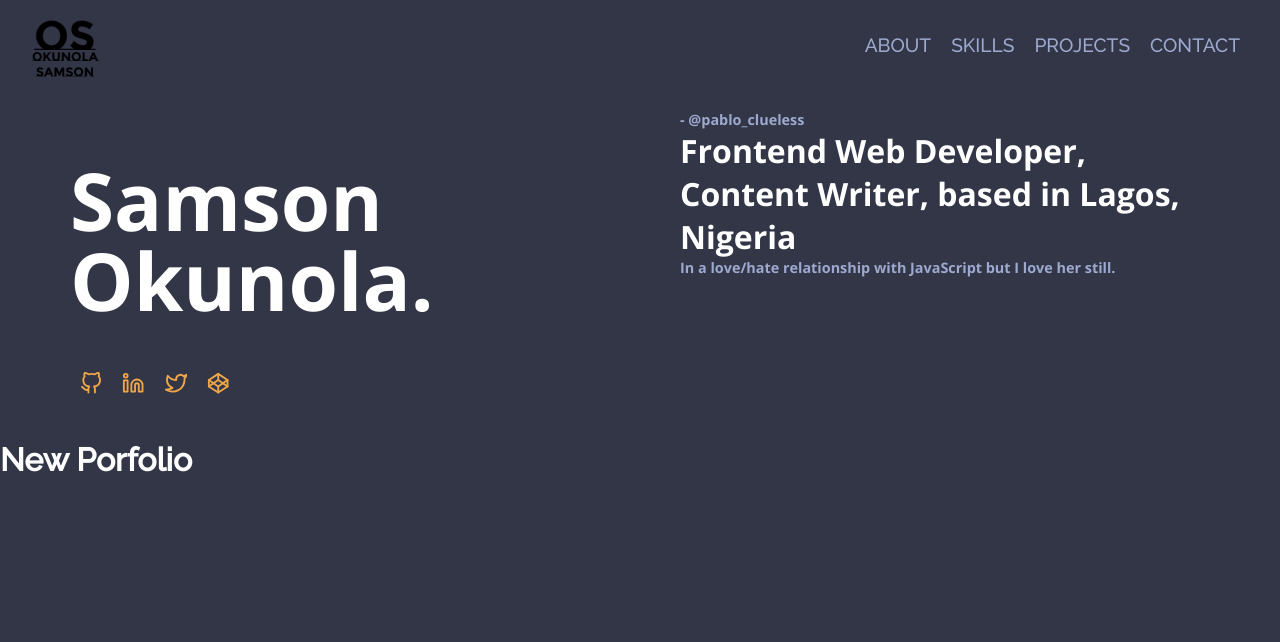
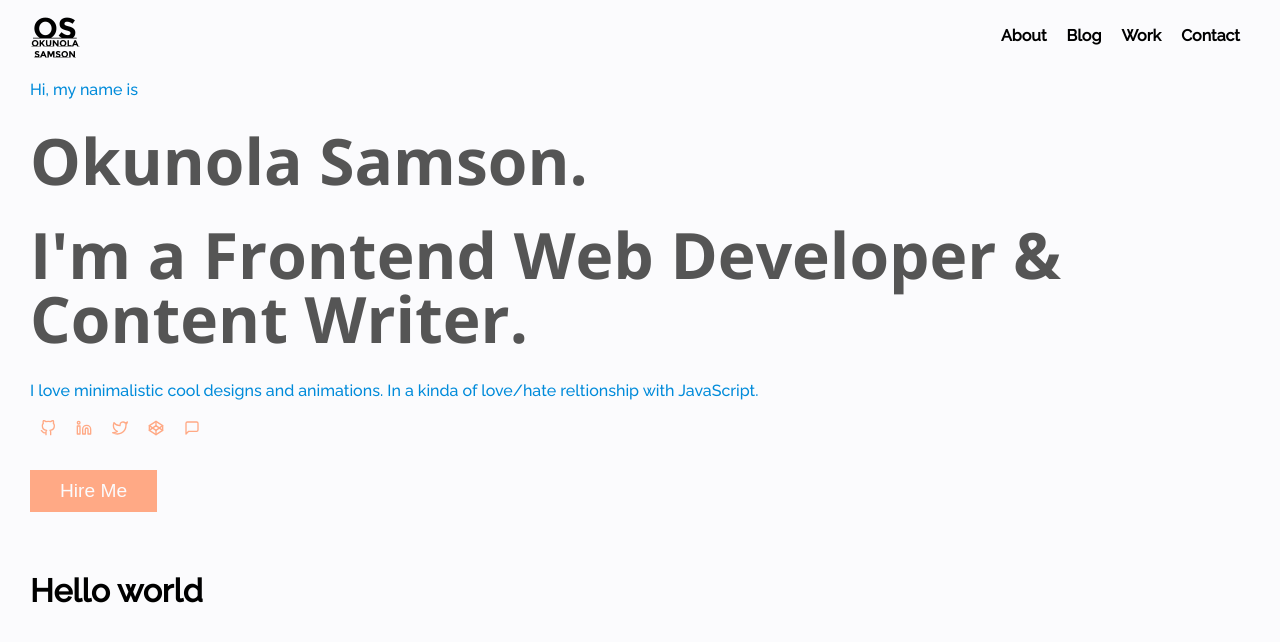
Before and after one commit to pablo-clueless/Portfolio, a Next.js app in the folder portfolio/: page / in a window 1280 px wide. Shown: the top 642 px of the page. Built offline with nearby package versions, Linux system fonts and the light colour scheme; a web font is replaced by a local one.

Commit message:
new header

```diff
--- a/portfolio/comps/Header.js
+++ b/portfolio/comps/Header.js
@@ -1,71 +1,68 @@
 import Link from 'next/link'
-import styles from '../styles/Header.module.css'
-import { FiGithub, FiLinkedin, FiTwitter, FiCodepen } from 'react-icons/fi'
+import styles from '../styles/Home.module.css'
+import { FiGithub, FiTwitter, FiLinkedin, FiCodepen, FiMessageSquare } from 'react-icons/fi'
 
 const Header = () => {
     return (
         <header className={styles.header}>
            <nav>
-                <img src='/images/branding.png' alt='brand logo' />
+            <img src='/images/branding.png' alt='logo' />
                 <ul>
                     <li>
-                        <Link href='#about'>
-                        <a>ABOUT</a>
+                        <Link href='#'>
+                            <a>About</a>
                         </Link>
                     </li>
                     <li>
-                        <Link href='#skills'>
-                        <a>SKILLS</a>
+                        <Link href='#'>
+                            <a>Blog</a>
                         </Link>
                     </li>
                     <li>
-                        <Link href='#projects'>
-                        <a>PROJECTS</a>
+                        <Link href='#'>
+                            <a>Work</a>
                         </Link>
                     </li>
                     <li>
-                        <Link href='#contact'>
-                        <a>CONTACT</a>
+                        <Link href='#'>
+                            <a>Contact</a>
                         </Link>
                     </li>
                 </ul>
-
            </nav>
            <div className={styles.hero}>
-                <div className={styles.bio}>
-                    <h1>
-                        Samson
-                        <br />
-                        Okunola.
-                    </h1>
-                    <span>
-                        <Link href='https://github.com/pablo-clueless'>
-                            <a>
-                                <FiGithub />
-                            </a>
+               <p>Hi, my name is</p>
+               <h1>Okunola Samson.</h1>
+               <h2>I'm a Frontend Web Developer &amp; Content Writer.</h2>
+               <p>I love minimalistic cool designs and animations. In a kinda of love/hate reltionship with JavaScript. </p>
+               <ul>
+                   <li>
+                       <Link href='https://github.com/pablo-clueless' passHref>
+                           <a target='_blank' re='noopener noreferrer'><FiGithub /></a>
                        </Link>
-                        <Link href='https://www.linkedin.com/in/samson-okunola-76842a169/'>
-                            <a>
-                                <FiLinkedin />
-                            </a>
+                   </li>
+                   <li>
+                       <Link href='https://www.linkedin.com/in/samson-olawale-okunola-76842a169/' passHref>
+                           <a target='_blank' re='noopener noreferrer'><FiLinkedin /></a>
                        </Link>
-                        <Link href='https://twitter.com/pablo_clueless'>
-                            <a>
-                                <FiTwitter />
-                            </a>
+                   </li>
+                   <li>
+                       <Link href='https://twitter.com/pablo_clueless' passHref>
+                           <a target='_blank' re='noopener noreferrer'><FiTwitter /></a>
                        </Link>
-                        <Link href='https://codepen.io/pablo-clueless'>
-                            <a>
-                                <FiCodepen />
-                            </a>
+                   </li>
+                   <li>
+                       <Link href='https://codepen.io/pablo-clueless' passHref>
+                           <a target='_blank' re='noopener noreferrer'><FiCodepen /></a>
                        </Link>
-                    </span>
-                </div>
-                <div className={styles.info}>
-                    <p>- @pablo_clueless</p>
-                    <h1>Frontend Web Developer, Content Writer, based in Lagos, Nigeria</h1>
-                    <p> In a love/hate relationship with JavaScript but I love her still. </p>
-                </div>
+                   </li>
+                   <li>
+                       <Link href='https://pablos-blog.vercel.app' passHref>
+                           <a target='_blank' re='noopener noreferrer'><FiMessageSquare /></a>
+                       </Link>
+                   </li>
+               </ul>
+               <button> Hire Me </button>
            </div>
         </header>
     )
--- a/portfolio/pages/_app.js
+++ b/portfolio/pages/_app.js
@@ -1,4 +1,3 @@
-import Header from '../comps/Header'
 import '../styles/globals.css'
 
 function MyApp({ Component, pageProps }) {
--- a/portfolio/pages/index.js
+++ b/portfolio/pages/index.js
@@ -1,12 +1,16 @@
 import Head from 'next/head'
 import Header from '../comps/Header'
-
 
 export default function Home() {
   return (
     <>
+    <Head>
+      <title>Samson Okunola</title>
+    </Head>
     <Header />
-    <h1>New Porfolio</h1>
+    <main>
+      <h1>Hello world</h1>
+    </main>
     </>
   )
 }
--- a/portfolio/styles/Header.module.css
+++ /dev/null
@@ -1,83 +0,0 @@
-.header {
-  /* background: url('../public/images/pablo.png') no-repeat center; */
-  padding: 10px 30px;
-}
-
-.header nav {
-  display: flex;
-  align-items: center;
-  justify-content: space-between;
-}
-
-.header nav img {
-  width: 70px;
-}
-
-.header ul {
-  display: flex;
-  align-items: center;
-  list-style: none;
-}
-
-.header ul li a {
-  color: var(--ash);
-  font-size: 1.2rem;
-  font-weight: 500;
-  text-decoration: none;
-  margin: 0 10px;
-  transition: var(--time-func);
-}
-
-.header ul li a:hover {
-  color: var(--light);
-}
-
-.hero {
-  display: flex;
-  font-family: var(--sans);
-}
-
-.hero .bio, .hero .info{
-  width: 50%;
-  padding: 30px 40px;
-}
-
-.hero .bio h1 {
-  font-size: 5rem;
-  line-height: 1;
-  margin: 50px 0;
-}
-
-.hero .bio a {
-  color: var(--pry);
-  font-size: 1.4rem;
-  margin: 0 10px;
-  transition: var(--time-func);
-}
-
-.hero .bio a:hover {
-  color: var(--light);
-}
-
-.hero .info p {
-  color: var(--ash);
-  font-size: 0.9rem;
-}
-
-@media screen and (max-width: 900px) {
-  .header {
-    padding: 10px;
-  }
-
-  .header ul {
-    display: none;
-  }
-
-  .hero {
-    flex-direction: column;
-  }
-
-  .hero .bio, .hero .info {
-    width: 100%;
-  }
-}
--- /dev/null
+++ b/portfolio/styles/Home.module.css
@@ -0,0 +1,87 @@
+.header {
+    padding: 10px 30px;
+}
+
+.header nav {
+    display: flex;
+    align-items: center;
+    justify-content: space-between;
+}
+
+.header nav img {
+    width: 50px;
+}
+
+.header nav ul, .hero ul {
+    display: flex;
+    align-items: center;
+    list-style: none;
+}
+
+.header nav ul li a, .hero ul li a {
+    margin: 0 10px;
+    text-decoration: none;
+    font-weight: bold;
+    color: var(--dark);
+    transition: var(--time-func);
+}
+
+.header nav ul li a:hover {
+    color: var(--pry);
+    border-bottom: 1px solid var(--pry);
+}
+
+.hero {
+    margin: 20px 0;
+}
+
+.hero p {
+    color: var(--alt);
+    margin: 20px 0;
+}
+
+.hero h1, .hero h2 {
+    color: var(--mid);
+    font-family: var(--sans);
+    font-size: 4rem;
+    line-height: 1;
+    margin: 30px 0;
+}
+
+.hero h1:hover, .hero h2:hover {
+    animation: jelly 0.5s;
+}
+
+.hero ul li a {
+    color: var(--sec);
+}
+
+.hero ul li a:hover {
+    color: var(--mid);
+}
+
+.hero button {
+    background: var(--sec);
+    color: var(--light);
+    font-size: 1.2rem;
+    padding: 10px 30px;
+    margin: 30px 0;
+    border: none;
+    outline: none;
+    cursor: pointer;
+}
+
+.hero button:hover {
+    box-shadow: 0 0 0 10px transparent;
+    animation: pulse 1.5s;
+}
+
+@keyframes pulse {
+    from {box-shadow: 0 0 0 0 var(--sec);}
+}
+
+@media screen and (max-width: 600px) {
+    .hero h1, .hero h2 {
+        font-size: 2.5rem;
+    }
+}
--- a/portfolio/styles/globals.css
+++ b/portfolio/styles/globals.css
@@ -4,14 +4,17 @@
   --sans: 'Open Sans', sans-serif;
   --rale: 'Raleway', sans-serif;
   --code: 'M PLUS 1 Code', sans-serif;
-  --pry: #efa649;
-  --sec: #a35623;
-  --alt: #f86d09;
-  --dark: #08080d;
-  --mid: #323647;
-  --ash: #9da9ce;
-  --light: #f8f9ff;
-  --time-func: 0.3s all ease;
+  --pry: #a686db;
+  --sec: #ffa985;
+  --alt: #008bda;
+  --dark: #000;
+  --mid: #555;
+  --light: #fbfbfd;
+  --time-func: 0.5s all ease;
+}
+
+::-webkit-scrollbar {
+  width: 0;
 }
 
 * {
@@ -21,11 +24,10 @@
 }
 
 body {
-  background: var(--mid);
-  color: #fff;
+  background: var(--light);
   font-family: var(--rale);
 }
 
 main {
-  padding: 10px 30px;
+  padding: 0 30px;
 }
```
Also changed, not shown: portfolio/comps/ProjectData.js (added, +44 -0 lines). Lines whose indentation alone changed are shown as unchanged.
